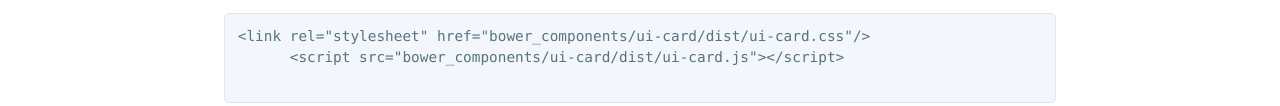
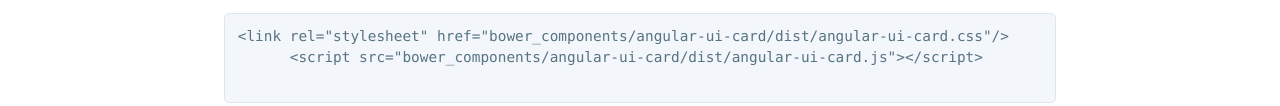
Before and after one commit to nebulr/ui-card, a website: page index.html in a window 1280 px wide. Shown: the part 711-817 px from the top of the page. Drawn offline with nearby package versions, Linux system fonts and the light colour scheme.

Commit message:
Changing the name

```diff
--- a/bower.json
+++ b/bower.json
@@ -1,13 +1,13 @@
 {
   "name": "angular-ui-card",
-  "version": "1.0.2",
+  "version": "1.1.0",
   "authors": [
     "James Meyer <james@swiftgrid.io>"
   ],
   "description": "A better credit card form in one line of code for angular js",
   "main": [
-    "dist/ui-card.js",
-    "dist/ui-card.css"
+    "dist/angular-ui-card.js",
+    "dist/angular-ui-card.css"
   ],
   "keywords": [
     "card",
--- a/gulpfile.js
+++ b/gulpfile.js
@@ -31,7 +31,7 @@ gulp.task ('js', function () {
           .pipe (plumber())
           .pipe (ngAnnotate().on('error', gutil.log))
           .pipe (angularFilesort())
-          .pipe (concat('ui-card.js'))
+          .pipe (concat('angular-ui-card.js'))
           .pipe (uglify().on('error', gutil.log))
           .pipe (gulp.dest('./dist/'));
 });
--- a/index.html
+++ b/index.html
@@ -35,8 +35,8 @@
       <h1>
       <a id="add-files" class="anchor" href="#add-files" aria-hidden="true"><span aria-hidden="true" class="octicon octicon-link"></span></a>Add files</h1>
 
-      <pre><code>&lt;link rel="stylesheet" href="bower_components/ui-card/dist/ui-card.css"/&gt;
-      &lt;script src="bower_components/ui-card/dist/ui-card.js"&gt;&lt;/script&gt;
+      <pre><code>&lt;link rel="stylesheet" href="bower_components/angular-ui-card/dist/angular-ui-card.css"/&gt;
+      &lt;script src="bower_components/angular-ui-card/dist/angular-ui-card.js"&gt;&lt;/script&gt;
       </code></pre>
 
       <h1>
```
Also changed, not shown: README.md, src/scss/angular-ui-card.scss (renamed from src/scss/ui-card.scss).
